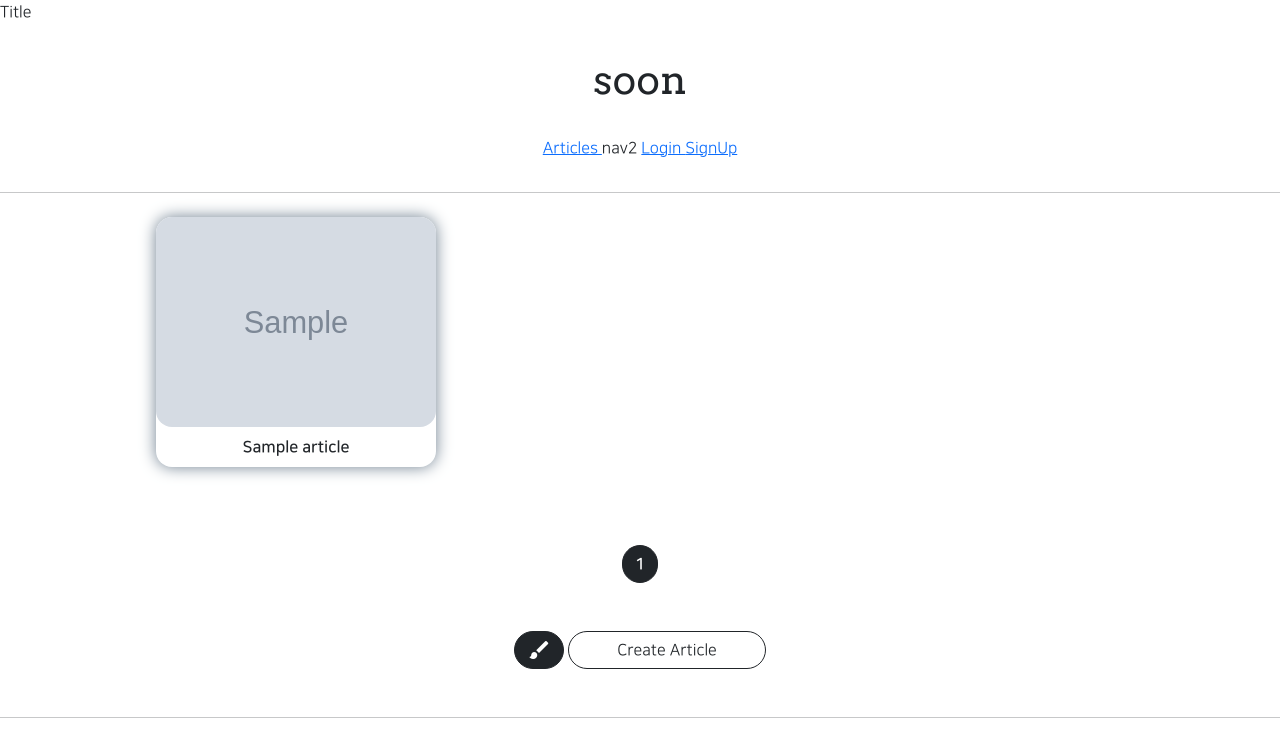
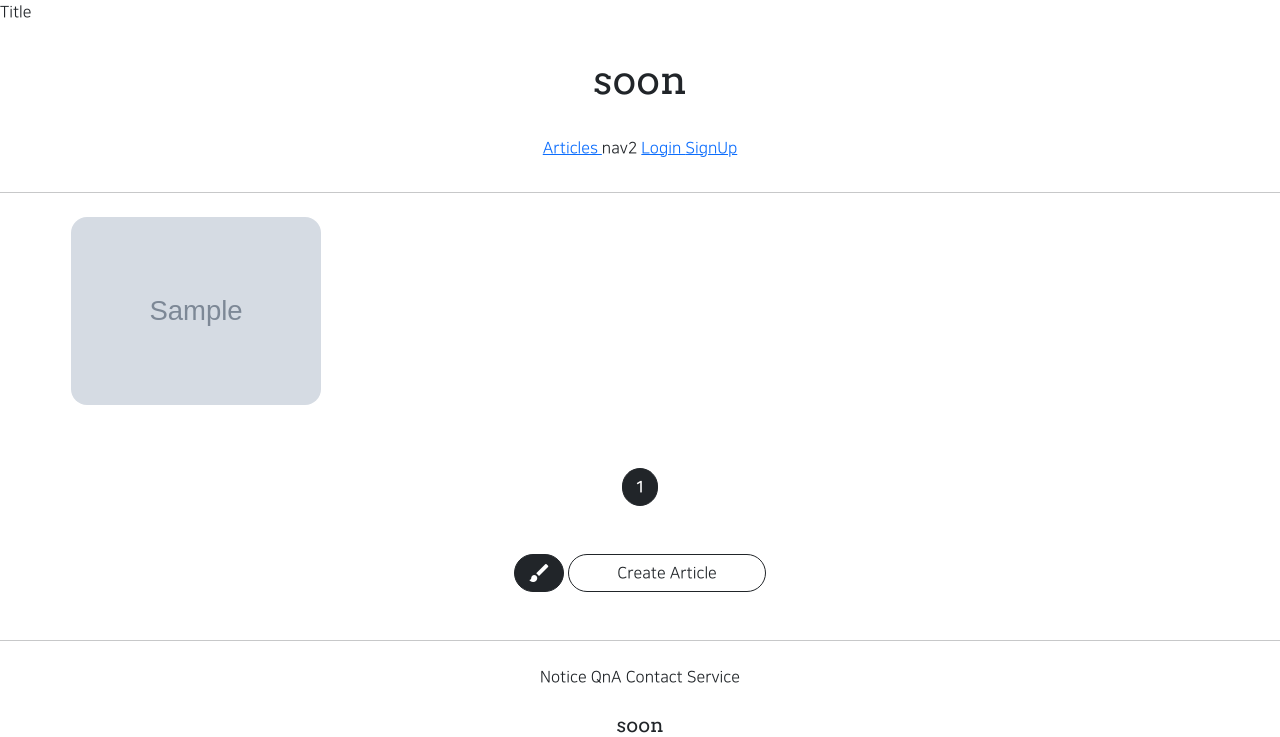
Before and after one commit to hale-in/web-app1, a Django app: page /articles/list/ in a window 1280 px wide. Shown: the top 737 px of the page. Run offline with Django 3.2, Linux system fonts and the light colour scheme; tables that the repository leaves empty hold one stand-in row (values such as "Sample post"); grey boxes marked "Sample" are stand-in pictures; parts of the project's set-up code (start-up, migrations or seed data) failed here and were passed over; some libraries are stand-ins or nearby versions.

Commit message:
8/13 3ban class commit 2

```diff
--- a/articleapp/templates/articleapp/list.html
+++ b/articleapp/templates/articleapp/list.html
@@ -4,14 +4,18 @@
 {% block content %}
 
     <style>
+        .container{
+            padding: 0;
+            margin: 0 auto;
+        }
+
         .container div {
-          width: 280px;
+          width: 45%;
+            max-width: 250px;
           display: flex;
           justify-content: center;
           align-items: center;
           border-radius: 1rem;
-          flex-direction: column;
-          box-shadow: 0 0 1rem slategray;
         }
 
         .container img{
@@ -29,7 +33,6 @@
                 <a href="{% url 'articleapp:detail' pk=article.pk %}">
                     <img src="{{ article.image.url }}" alt="">
                 </a>
-                <span class="NNS_B my-2">{{ article.title }}</span>
            </div>
 
         {% endfor %}
--- a/articleapp/views.py
+++ b/articleapp/views.py
@@ -58,4 +58,4 @@ class ArticleListView(ListView):
     model = Article
     context_object_name = 'article_list'
     template_name = 'articleapp/list.html'
-    paginate_by = 1
+    paginate_by = 4
--- a/static/js/magicgrid.js
+++ b/static/js/magicgrid.js
@@ -277,7 +277,7 @@ MagicGrid.prototype.listen = function listen () {
 let magicGrid = new MagicGrid({
   container: '.container',
   animate: true,
-  gutter: 30,
+  gutter: 15,
   static: true,
   useMin: true
 });
```
